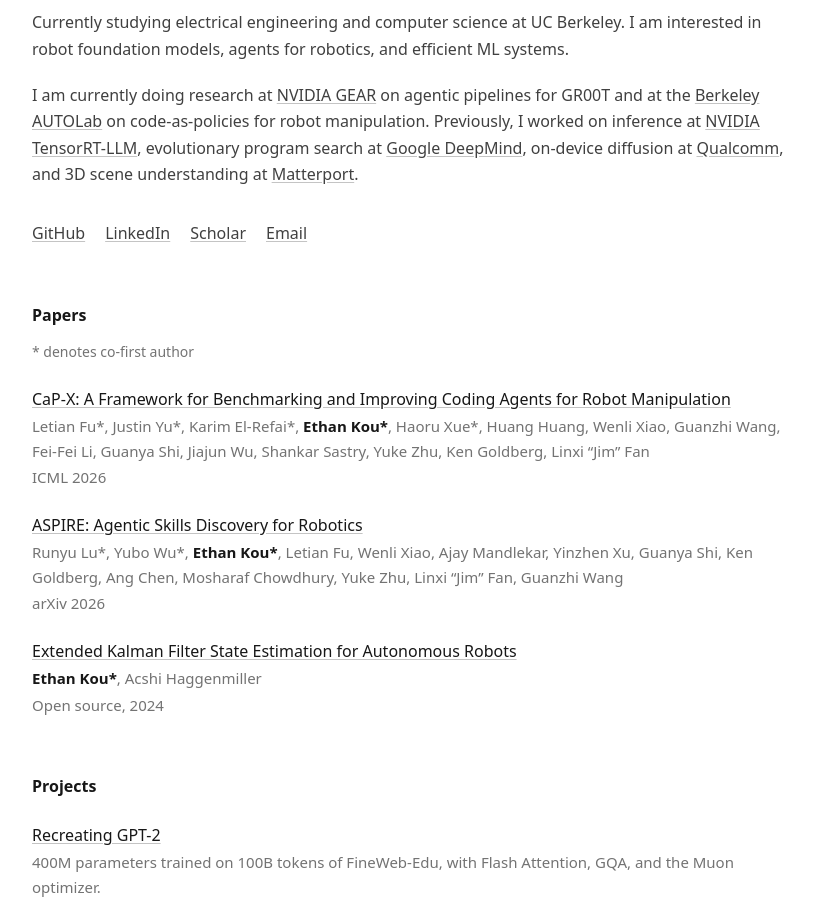
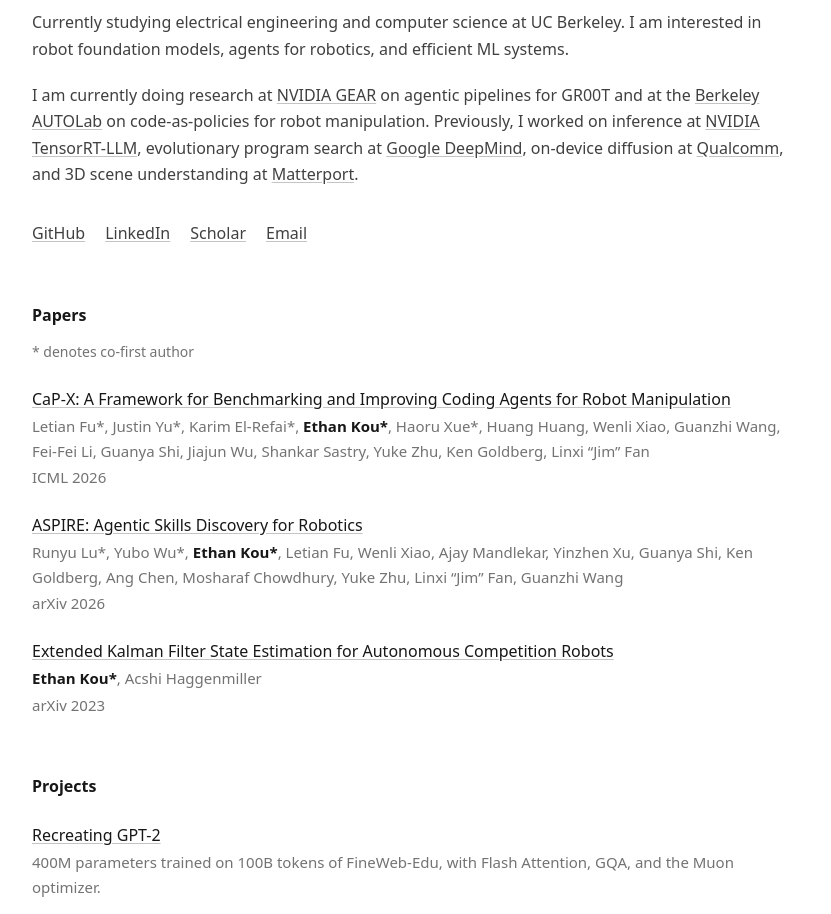
Before and after one commit to BubblyBingBong/BubblyBingBong.github.io, a plain HTML site: page index.html in a window 1280 px wide. Shown: the part 183-1097 px from the top of the page, without its empty margins (224-1055 px from the left). Drawn offline with Linux system fonts and the light colour scheme.

Commit message:
EKF paper: arXiv venue, correct title and link

```diff
--- a/index.html
+++ b/index.html
@@ -65,9 +65,9 @@
     </article>
 
     <article>
-      <a class="title" href="https://github.com/BubblyBingBong/EKF">Extended Kalman Filter State Estimation for Autonomous Robots</a>
+      <a class="title" href="https://arxiv.org/abs/2310.04459">Extended Kalman Filter State Estimation for Autonomous Competition Robots</a>
       <p class="meta"><strong>Ethan Kou*</strong>, Acshi Haggenmiller</p>
-      <p class="venue">Open source, 2024</p>
+      <p class="venue">arXiv 2023</p>
     </article>
   </section>
 
```
